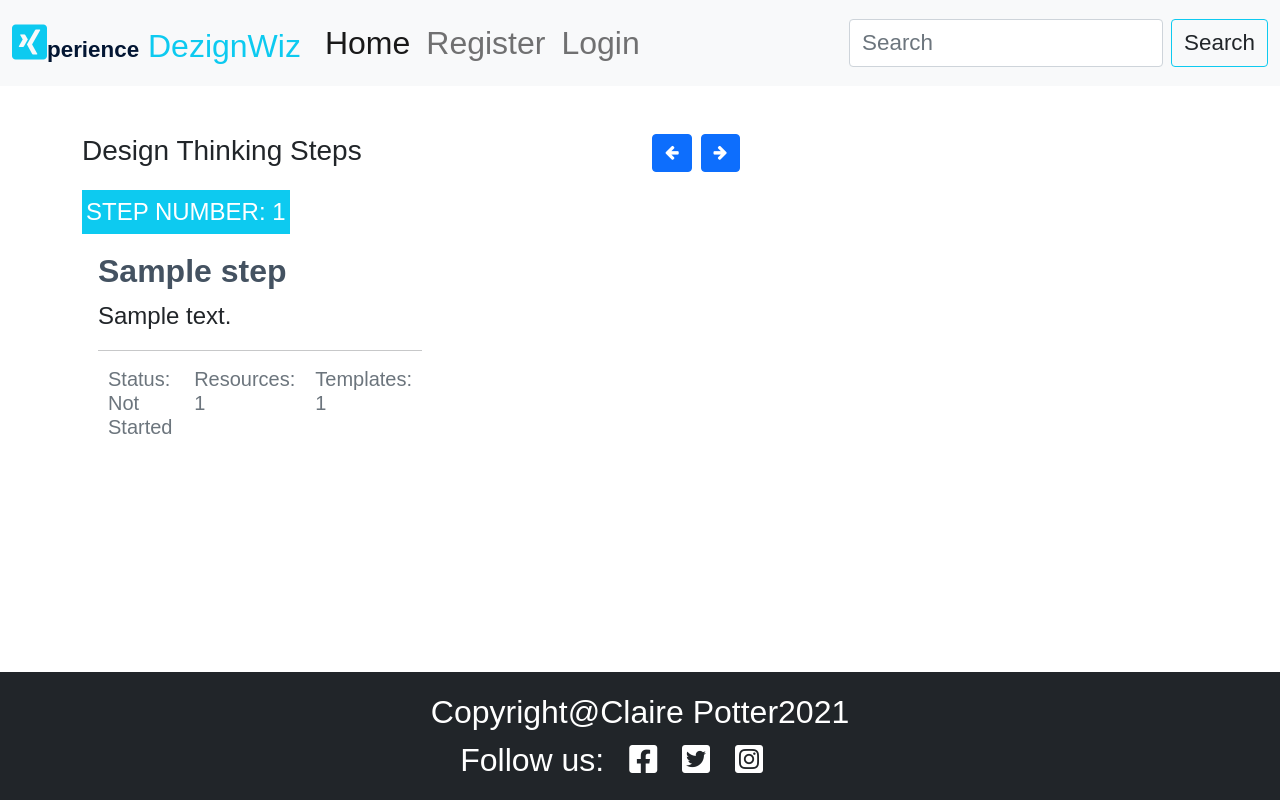
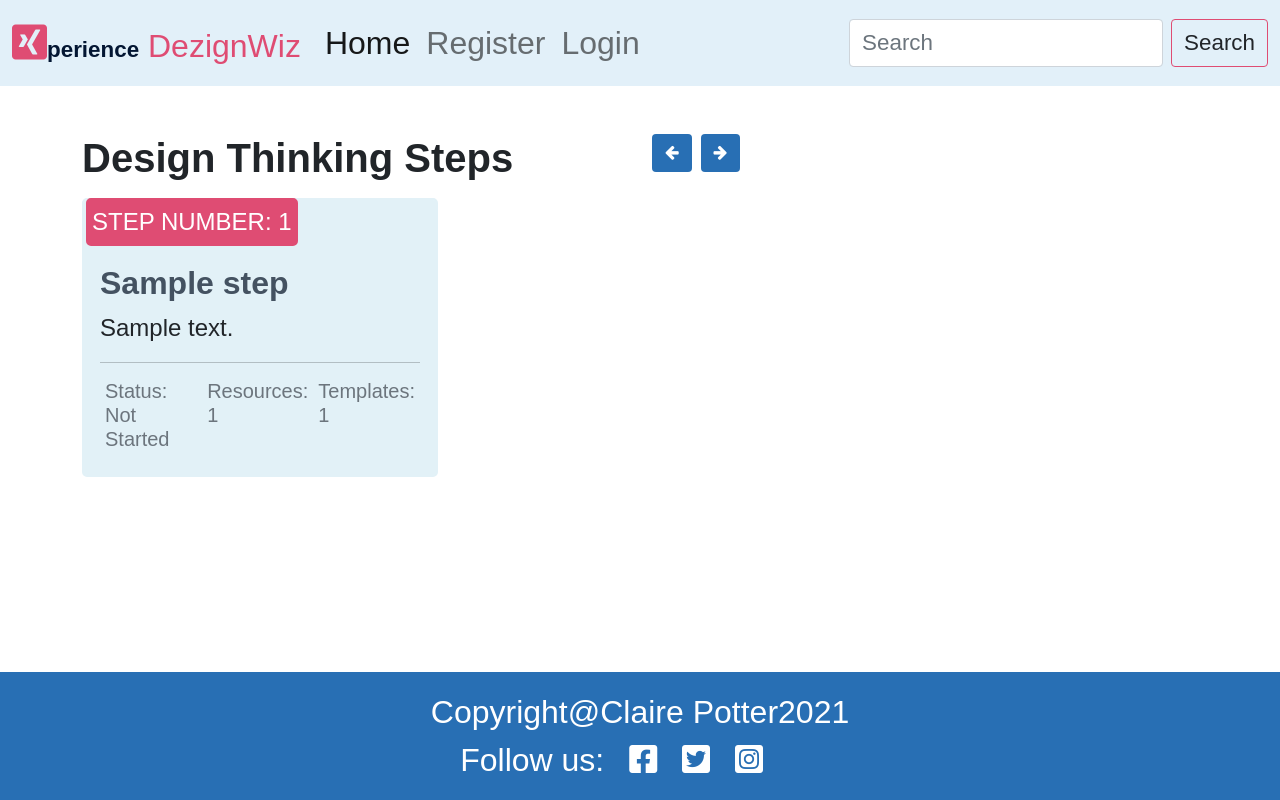
Before and after one commit to Claire-Potter/Full-Stack-Project-3, a Django app: page / in a window 1280 px wide. Run offline with Django 3.2, Linux system fonts and the light colour scheme; tables that the repository leaves empty hold one stand-in row (values such as "Sample post"); some web fonts are replaced.

Commit message:
Update site styling and images

```diff
--- a/dezignprocess/models.py
+++ b/dezignprocess/models.py
@@ -58,6 +58,7 @@
     title = models.CharField(max_length=80, unique=True)
     slug = models.SlugField(max_length=80, unique=True)
     featured_image = CloudinaryField('image', default='placeholder')
+    step_image = CloudinaryField('image', default='placeholder')
     excerpt = models.TextField(blank=True)
     order_number = models.IntegerField()
     resources = models.ManyToManyField(KnowledgeResource)
--- a/static/css/style.css
+++ b/static/css/style.css
@@ -5,14 +5,17 @@
 
 .logo {
     font-family: 'Mochiy Pop P One', sans-serif;
-    ;
     font-size: 1.4rem;
     font-weight: 700;
     color: #031633;
 }
 
-.cyan-x {
-    color: #0dcaf0;
+.nav-background {
+    background-color: #e2f0f9;
+}
+
+.scarlett-x {
+    color: #df4c73;
     font-size: 2.5rem;
 }
 
@@ -21,27 +24,42 @@
 }
 
 .enter-search::content {
-    border: #0dcaf0;
+    border: #df4c73;
 
 }
 
 .btn-outline {
-    border: solid 1px #0dcaf0;
+    border: solid 1px #df4c73;
 }
 
 .btn-outline:hover {
-    background-color: #0dcaf0;
+    background-color: #df4c73;
     color: #ffffff;
     font-weight: bold;
 }
 
 .logo-small {
     font-size: 2rem;
-    color: #0dcaf0;
+    color: #df4c73;
 }
 
 .light-bg {
     background-color: #fff;
+}
+
+.footer-background {
+    background-color: #286fb4
+}
+
+.btn-direction-color {
+    background-color: #286fb4;
+    color: #ffffff;
+    text-align: center;
+    ;
+}
+
+.btn-direction-color:hover {
+    color: #df4c73;
 }
 
 .dark-bg {
@@ -54,8 +72,14 @@
 
 .card {
     border: none;
-    background-color: transparent;
 }
+
+.card-with-background {
+    background-color: #e2f1f7;
+    border: 2px solid #e2f1f7;
+    border-radius: 5px;
+}
+
 
 .bolder {
     font-weight: bolder;
@@ -69,12 +93,14 @@
     position: relative;
 }
 
-.image-flash {
+.image-overlay {
     position: absolute;
     bottom: 5%;
     min-width: 30%;
-    left: 0px;
-    background-color: #0dcaf0;
+    left: 2px;
+    background-color: #df4c73;
+    border: 2px solid #df4c73;
+    border-radius: 5px;
 }
 
 .step-number {
@@ -84,73 +110,76 @@
     font-size: 1.5rem;
 }
 
-.masthead {
+.jumbotron {
     margin-top: 10px;
     overflow: hidden;
     position: relative;
     display: inline-block;
-    height: 33vh;
+    height: 35vh;
     width: 100%;
 }
 
-.masthead-text {
-    background-color: #445261;
+.jumbotron-text {
+    background-color: #73929d;
     color: white;
-    position: relative;
 }
 
-.masthead-image {
-    position: relative;
-    overflow: hidden;
+.steps-icon {
+    color: white;
+    font-size: 14rem;
+    text-align: right;
+    vertical-align: middle;
+    background-color: #73929d;
+    padding: 5px;
+
 }
 
-.masthead-image:after {
-    content: "";
-    position: absolute;
-    top: 0;
-    right: 90%;
-    height: 100%;
-    width: 150%;
-    background: #445261;
-    -webkit-transform: skew(15deg);
-    -moz-transform: skew(15deg);
-    transform: skew(15deg);
-    z-index: 100;
+.image-inner {
+    box-shadow: 0 0 10px 10px #73929d ;
 }
 
-.post-link {
+.step-image {
+    width: 250px;
+    border: 10px solid #73929d;
+    border-radius: 5px;
+}
+
+
+.step-link {
     text-decoration: none;
     color: #445261;
 }
 
-.post-link:hover,
+.step-link:hover,
 .page-link {
-    color: #E84610;
+    color: #df4c73;
 }
 
-.post-title {
-    margin-top: 20%;
+.step-title {
+    margin-top: 15%;
     margin-left: 5%;
 }
 
-.post-subtitle {
+.step-subtitle {
     margin-left: 5%;
-    color: lightgray;
+    color: #f5f6f6;
+    margin-bottom: 15px;
 }
 
 .btn-signup {
-    background-color: #23BBBB;
+    background-color: #df4c73;
     color: #fff;
+    margin-top: 5px;
 }
 
 .btn-signup:hover,
 .btn-signup:active {
     background-color: #fff;
-    color: #23BBBB;
+    color: #df4c73;
 }
 
 .link {
-    color: #23BBBB;
+    color: #df4c73;
     text-decoration: none;
 }
 
@@ -161,14 +190,14 @@
 }
 
 .btn-like {
-    color: #E84610;
+    color: #df4c73;
     border: none;
     background: transparent;
 }
 
 .btn-like:hover,
 .btn-like:active {
-    color: #E84610;
+    color: #df4c73;
     background: transparent;
     border: none;
 }
@@ -179,8 +208,9 @@
 }
 
 .step-information p {
-    padding: 0px 10px;
+    padding: 0px 5px;
 }
+
 
 @media (max-width: 365px) {
     .collapse-search {
--- a/templates/base.html
+++ b/templates/base.html
@@ -27,9 +27,9 @@
 
     <!-- Navigation -->
 
-    <nav class="navbar navbar-expand-lg navbar-light bg-light sticky-top">
+    <nav class="navbar navbar-expand-lg navbar-light nav-background sticky-top">
         <div class="container-fluid">
-            <a class="navbar-brand" href="{% url 'home' %}"><span class="logo cyan-x"><i
+            <a class="navbar-brand" href="{% url 'home' %}"><span class="logo scarlett-x"><i
                         class="fab fa-xing-square"></i></span><span class="logo">perience</span><span
                     class="logo-small"> DezignWiz</span></a>
             <button class="navbar-toggler" type="button" data-bs-toggle="collapse" data-bs-target="#navbarText"
@@ -84,7 +84,7 @@
     </main>
 
     <!-- Footer -->
-    <footer class="footer mt-auto py-3 bg-dark">
+    <footer class="footer mt-auto py-3 footer-background">
         <p class="m-0 text-center text-white">Copyright@Claire Potter2021</p>
         <p class="m-0 text-center text-white">Follow us: <i class="fab fa-facebook-square ms-3"></i>
             <i class="fab fa-twitter-square ms-3"></i>
--- a/templates/first.html
+++ b/templates/first.html
@@ -5,20 +5,20 @@
                 <div class="row">
                     {% for step in step_list %}
                     <div class="col-md-4 mb-3">
-                        <div class="card">
+                        <div class="card card-with-background">
                             <div class="image-container">
                                 {% if "placeholder" in step.featured_image.url %}
-                                <img class="card-img-top"
+                                <img class="card-img-top img-border"
                                     src="https://res.cloudinary.com/newxperience/image/upload/w_1000,ar_1:1,c_fill,g_auto,e_art:hokusai/v1636711280/Xperience%20DezignWiz/design_thinking_placeholder_ebd5z6.jpg">
                                 {% else %}
-                                <img class="card-img-top" src=" {{ step.featured_image.url }} ">
+                                <img class="card-img-top img-border" src=" {{ step.featured_image.url }} ">
                                 {% endif %}
-                                <div class="image-flash">
+                                <div class="image-overlay">
                                     <p class="step-number">Step Number: {{ step.order_number }} </p>
                                 </div>
                             </div>
                             <div class="card-body">
-                                <a href="{% url 'step_detail' step.slug %}" class="post-link">
+                                <a href="{% url 'step_detail' step.slug %}" class="step-link">
                                     <h2 class="card-title bolder">{{ step.title }}</h2></a>
                                     <p class="card-text smaller-font">{{ step.excerpt }}</p>
                                 <hr />
--- a/templates/index.html
+++ b/templates/index.html
@@ -6,13 +6,13 @@
     <div class="container">
         <div class="row">
             <div class="col-6">
-                <h3 class="mb-3">Design Thinking Steps </h3>
+                <h1 class="mb-3 bolder">Design Thinking Steps </h1>
             </div>
             <div class="col-6 text-right">
-                <a class="btn btn-primary mb-3 mr-1" href="{% url 'home' %}" role="button">
+                <a class="btn btn-direction-color mb-3 mr-1" href="{% url 'home' %}" role="button">
                     <i class="fa fa-arrow-left"></i>
                 </a>
-                <a class="btn btn-primary mb-3 " href="{% url 'next' %}" role="button">
+                <a class="btn btn-direction-color mb-3 " href="{% url 'next' %}" role="button">
                     <i class="fa fa-arrow-right"></i>
                 </a>
             </div>
```
Also changed, not shown: templates/next.html (+5 -5 lines), templates/step_detail.html (+16 -15 lines), dezignprocess/migrations/0020_step_step_image.py (added).
